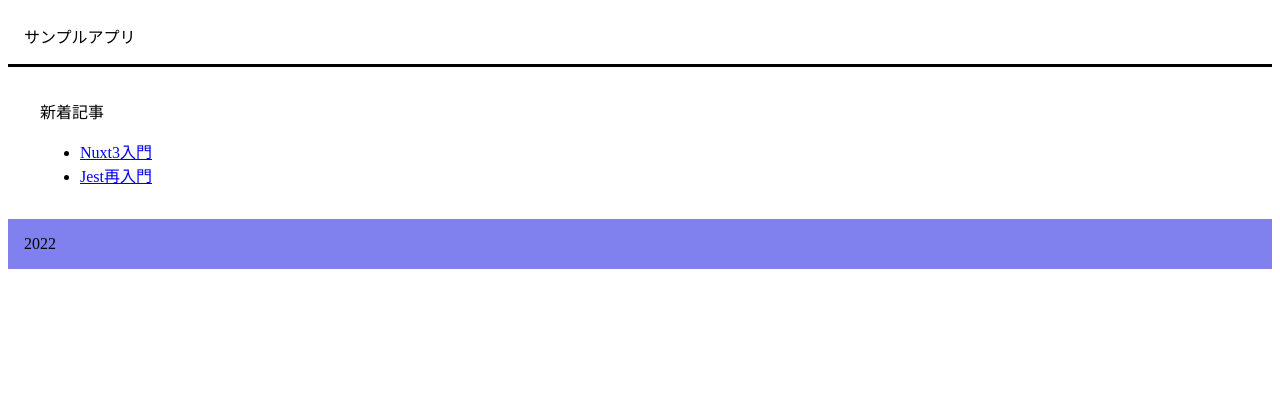
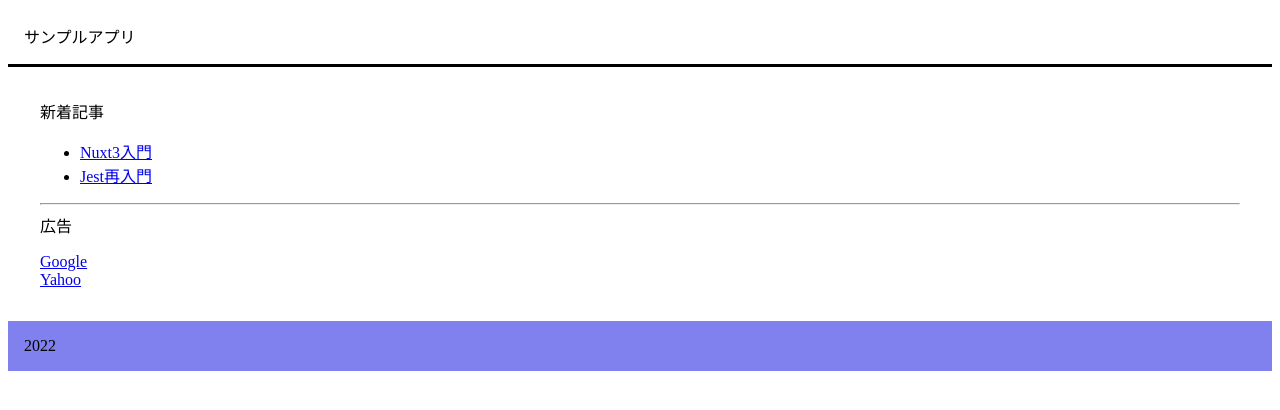
Before and after one commit to ng3rdstmadgke/nuxt3-tutorial, a Nuxt app in the folder front/: page / in a window 1280 px wide. Shown: the top 410 px of the page. Built offline with nearby package versions, Linux system fonts and the light colour scheme.

Commit message:
component追加

```diff
--- /dev/null
+++ b/front/components/Advertisement.vue
@@ -0,0 +1,35 @@
+<template>
+  <div>
+    <hr>
+    <p style="margin: 0.2em 0;">広告</p>
+    <ul style="list-style-type: none; padding-left: 0;">
+      <li v-for="ad in ads" :key="ad.id">
+        <a :href="ad.url" target="_blank">{{ ad.title }}</a>
+      </li>
+    </ul>
+  </div>
+</template>
+<script setup lang="ts">
+// 明示的なインポートは不要だが、IDEの補完を効かせるために記述している
+import { ref } from 'vue'
+
+interface Ad {
+  id: number
+  title: string
+  url: string
+}
+
+const ads = ref<Ad[]>([])
+ads.value = [
+  {
+    id: 1,
+    title: 'Google',
+    url: 'https://www.google.com/'
+  },
+  {
+    id: 2,
+    title: 'Yahoo',
+    url: 'https://www.yahoo.co.jp/'
+  }
+]
+</script>
--- a/front/pages/details.vue
+++ b/front/pages/details.vue
@@ -6,6 +6,7 @@
       <div style="width: 500px">{{ article.content }}</div>
     </article>
     <NuxtLink to="/">戻る</NuxtLink>
+    <Advertisement />
   </div>
 </template>
 
--- a/front/pages/index.vue
+++ b/front/pages/index.vue
@@ -6,7 +6,9 @@
         <NuxtLink :to="{path: '/details', query: {id: article.id}}">{{ article.title }}</NuxtLink>
       </li>
     </ul>
+    <Advertisement />
   </div>
+
 </template>
 
 <script setup lang="ts">
```
